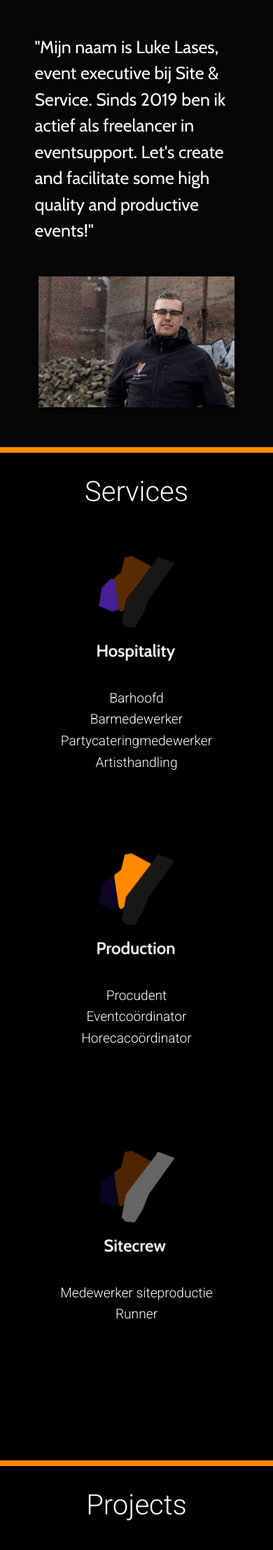
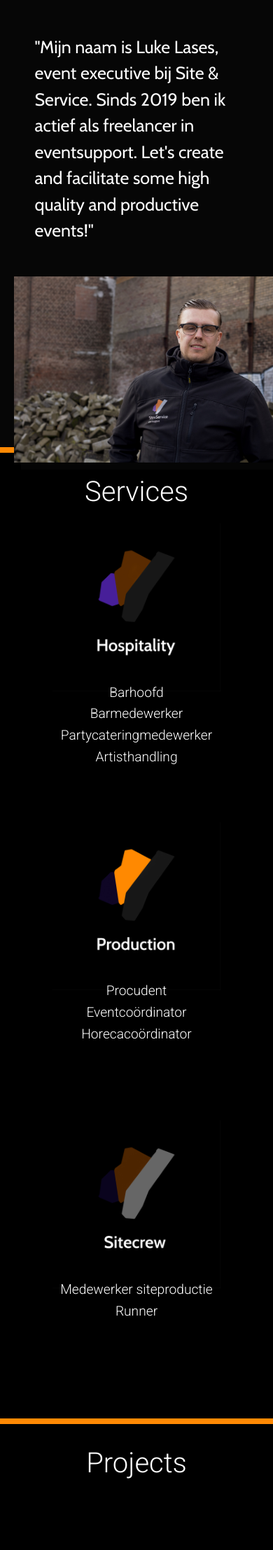
Before and after one commit to viggoVerstraten/SiteService, a PHP site: page / in a window 390 px wide; the page is wider, and only the part inside the window is pictured. Shown: the part 853-3068 px from the top of that part at 70% size. Run offline with PHP 8.4, Linux system fonts and the light colour scheme; some libraries are stand-ins or nearby versions.

Commit message:
commit test online- for deploy

```diff
--- a/css/intro.css
+++ b/css/intro.css
@@ -19,7 +19,7 @@
 }
 
 .intro-photo{
-    height: 20rem;
+    height: auto;
     width: 35rem;
     margin: auto;
     box-shadow: 10px 10px #050505;
@@ -62,11 +62,12 @@
         max-width: 100%;
         align-items: center;
         text-align: center;
+        height: 20rem;
     }
 
     .intro-photo{
-        width: 80%;
-        height: 100%;
+        height: auto;
+        width: 25rem;
         margin: auto;
     }
 
--- a/css/navbar.css
+++ b/css/navbar.css
@@ -1,4 +1,4 @@
-.burger-line{
+.burger-line {
     background-color: #ff8904;
     color: white;
     list-style-type: none;
@@ -9,43 +9,45 @@
     align-items: center;
 }
 
-.burger-ul{
+.burger-ul {
     cursor: pointer;
     align-items: center;
     margin: 3vh 5vw 0 25vw;
 }
 
-.about-text{
+.about-text {
     margin-top: 20vh;
     font-size: 25px;
 }
 
-.nav-stick{
+.nav-stick {
     position: fixed;
     top: 0;
 }
 
-.burger-menu{
+.burger-menu {
     left: 0;
     position: fixed;
     top: 10%;
     width: 100%;
     height: 90vh;
-    opacity: 0;
     background-color: black;
     z-index: 20000000;
     overflow: hidden;
-    transition: visibility 2s, opacity 0.2s linear;
+    opacity: 0;
     visibility: hidden;
+    transition: visibility .2s, opacity .2s linear;
+
 }
 
-.opacity-1{
+.opacity-1 {
     opacity: 1;
     visibility: visible;
     transition: visibility .2s, opacity .2s linear;
 }
 
-.burger-li{
+
+.burger-li {
     margin-top: 50px;
     list-style-type: none;
     display: grid;
@@ -55,33 +57,45 @@
     overflow: no-display;
 }
 
-.turn-right{
-    -moz-transform:rotate(45deg);
-    -webkit-transform:rotate(45deg);
+.turn-right {
+    -moz-transform: rotate(45deg);
+    -webkit-transform: rotate(45deg);
     transition: .3s ease;
 }
 
-.turn-left{
-    -moz-transform:rotate(-45deg);
-    -webkit-transform:rotate(-45deg);
+.turn-left {
+    -moz-transform: rotate(-45deg);
+    -webkit-transform: rotate(-45deg);
     transition: .3s ease;
-    transform: rotate(-45deg) translate(7px,-7px);
+    transform: rotate(-45deg) translate(7px, -7px);
 }
 
-@media screen and (max-width: 980px){
-    .nav-bar{
+@media screen and (max-width: 980px) {
+    .nav-bar {
         display: none;
     }
 
-    .burger-line{
+    .burger-line {
         display: flex;
         flex-direction: column;
         margin-left: 30%;
         transition: .3s ease;
     }
 }
+
 @media screen and (min-width: 980px) {
-    .burger-line{
+    .burger-line {
         display: none !important;
     }
 }
+
+@keyframes fadeIn {
+    from {
+        opacity: 0;
+        transform: translate3d(0, -20%, 0);
+    }
+    to {
+        opacity: 1;
+        transform: translate3d(0, 0, 0);
+    }
+}
--- a/css/specialities.css
+++ b/css/specialities.css
@@ -1,12 +1,12 @@
 .specialties{
     display: flex;
     flex-direction: column;
-    height: 30rem;
     background-color: black;
 }
 
 .service-grid{
     display: grid;
+    height: 25rem;
     grid-template-columns: calc(100%/3) calc(100%/3) calc(100%/3);
 }
 
@@ -14,7 +14,7 @@
     display: grid;
     background-color: #000000;
     grid-template-rows: 50% 50%;
-    height: 100%;
+    height: 90%;
     width: 100%;
     text-align: center;
     align-items: center;
@@ -35,9 +35,7 @@
 }
 
 @media screen and (max-width: 980px) {
-    .specialties{
-        height: 100rem;
-    }
+
 
     .first{
         height: 25rem;
@@ -50,6 +48,7 @@
 
     .service-grid{
         display: grid;
+        height: 80rem;
         grid-template-columns: 100%;
     }
 
--- a/index.html
+++ b/index.html
@@ -84,7 +84,6 @@
     </div>
     <div class="orange-border" id="services-border"></div>
 
-    <div class="specialties" id="services-page">
     <div class="projects-kop">
         <h1 class="projects-text">Services</h1>
     </div>
@@ -119,9 +118,8 @@
         </div>
 
     </div>
-    </div>
 
-    <div class="orange-border" id="projects-border"></div>
+    <div class="orange-border"></div>
 
     <div class="projects-kop">
         <h1 class="projects-text">Projects</h1>
```
Lines whose indentation alone changed are shown as unchanged.
